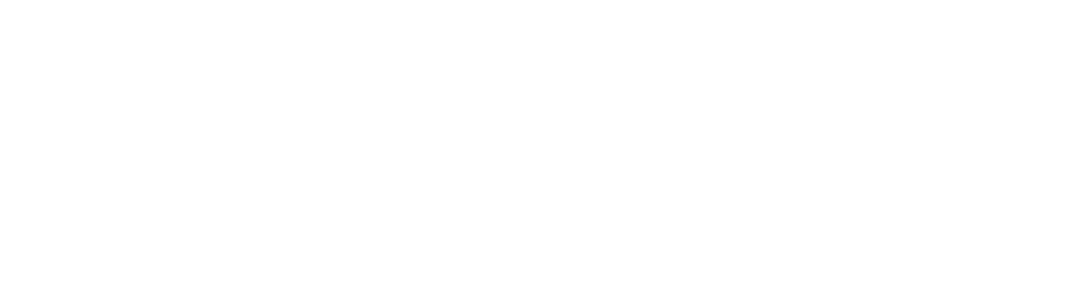
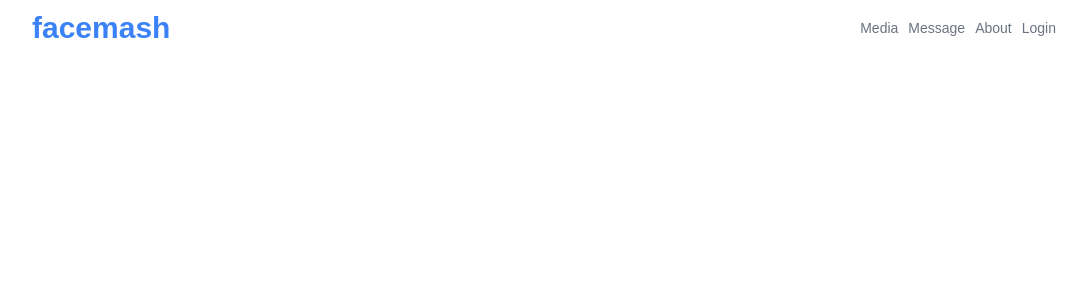
Before and after one commit to faisalchy64/facemash-frontend, a React (Create React App) app: page / in a window 1280 px wide. Shown: the top 300 px of the page, without its empty margins (96-1183 px from the left). Built offline with nearby package versions, Linux system fonts and the light colour scheme.

Commit message:
i have created a navbar component

```diff
--- a/src/index.css
+++ b/src/index.css
@@ -4,6 +4,7 @@
 
 /* google fonts */
 @import url("https://fonts.googleapis.com/css2?family=Poppins:wght@300;500;700&display=swap");
+@import url("https://fonts.googleapis.com/css2?family=Material+Symbols+Outlined");
 
 body {
     font-family: "Poppins", sans-serif;
--- a/src/layout/Main.js
+++ b/src/layout/Main.js
@@ -1,8 +1,10 @@
 import { Outlet } from "react-router-dom";
+import Navbar from "./Navbar";
 
 function Main() {
     return (
         <>
+            <Navbar />
             <Outlet />
         </>
     );
--- /dev/null
+++ b/src/layout/Navbar.js
@@ -0,0 +1,63 @@
+import { useState } from "react";
+import { Link } from "react-router-dom";
+
+function Navbar() {
+    const [show, setShow] = useState(false);
+
+    return (
+        <nav className="py-2.5">
+            <div className="w-4/5 flex justify-between items-center mx-auto">
+                <Link
+                    to="/"
+                    className="text-2xl sm:text-3xl font-bold text-blue-500"
+                >
+                    facemash
+                </Link>
+
+                <ul className="hidden sm:flex items-center gap-2.5 text-sm text-gray-500">
+                    <li>
+                        <Link to="/media">Media</Link>
+                    </li>
+                    <li>
+                        <Link to="/message">Message</Link>
+                    </li>
+                    <li>
+                        <Link to="/about">About</Link>
+                    </li>
+                    <li>
+                        <Link to="/login">Login</Link>
+                    </li>
+                </ul>
+
+                <span
+                    className="material-symbols-outlined sm:hidden text-3xl text-gray-500 relative cursor-pointer"
+                    onClick={() => setShow(!show)}
+                >
+                    menu
+                </span>
+
+                {show && (
+                    <ul
+                        className="flex flex-col sm:hidden items-center gap-2.5 text-sm text-gray-500 px-2.5 py-3 bg-gray-50 absolute top-[7.5%] right-[5%] shadow-md rounded"
+                        onClick={() => setShow(!show)}
+                    >
+                        <li>
+                            <Link to="/media">Media</Link>
+                        </li>
+                        <li>
+                            <Link to="/message">Message</Link>
+                        </li>
+                        <li>
+                            <Link to="/about">About</Link>
+                        </li>
+                        <li>
+                            <Link to="/login">Login</Link>
+                        </li>
+                    </ul>
+                )}
+            </div>
+        </nav>
+    );
+}
+
+export default Navbar;
```
